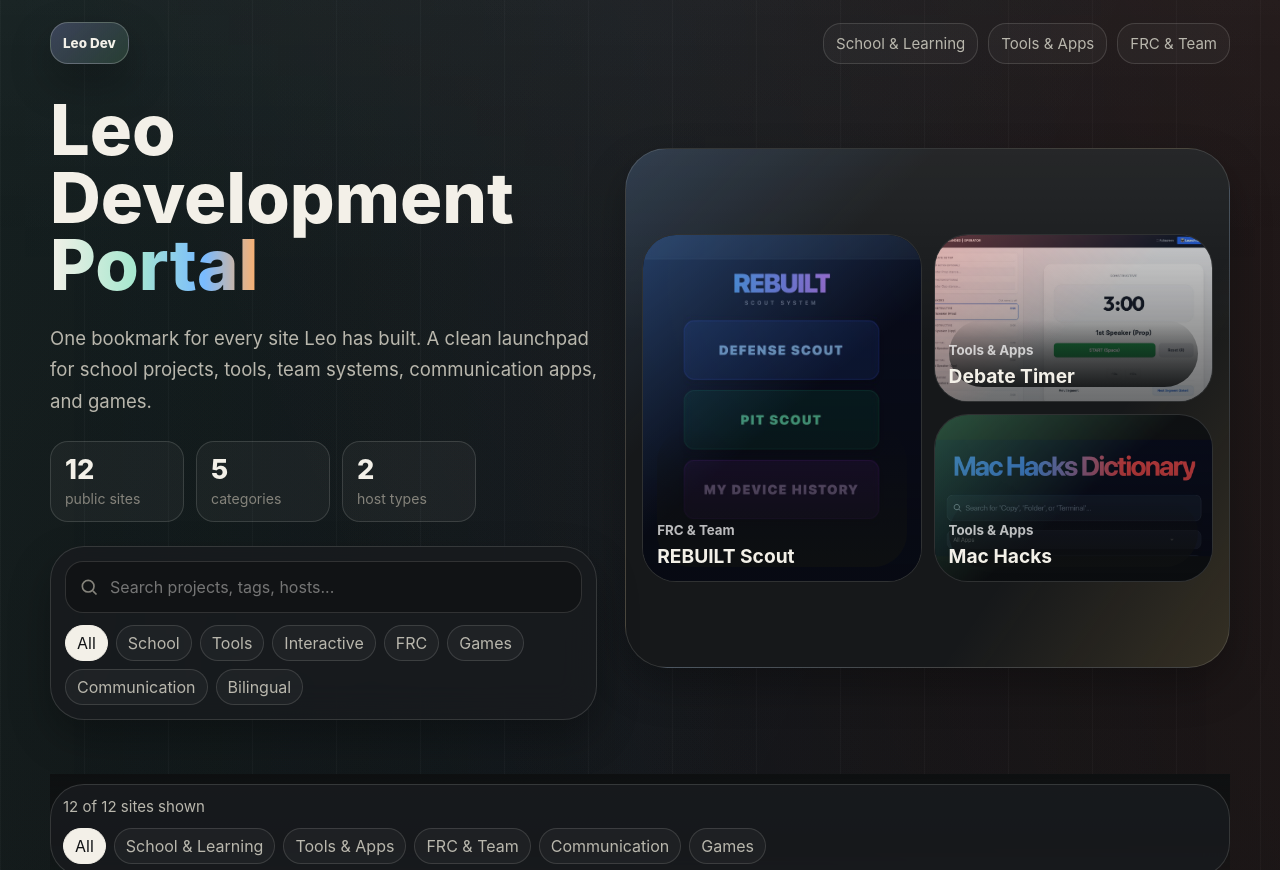
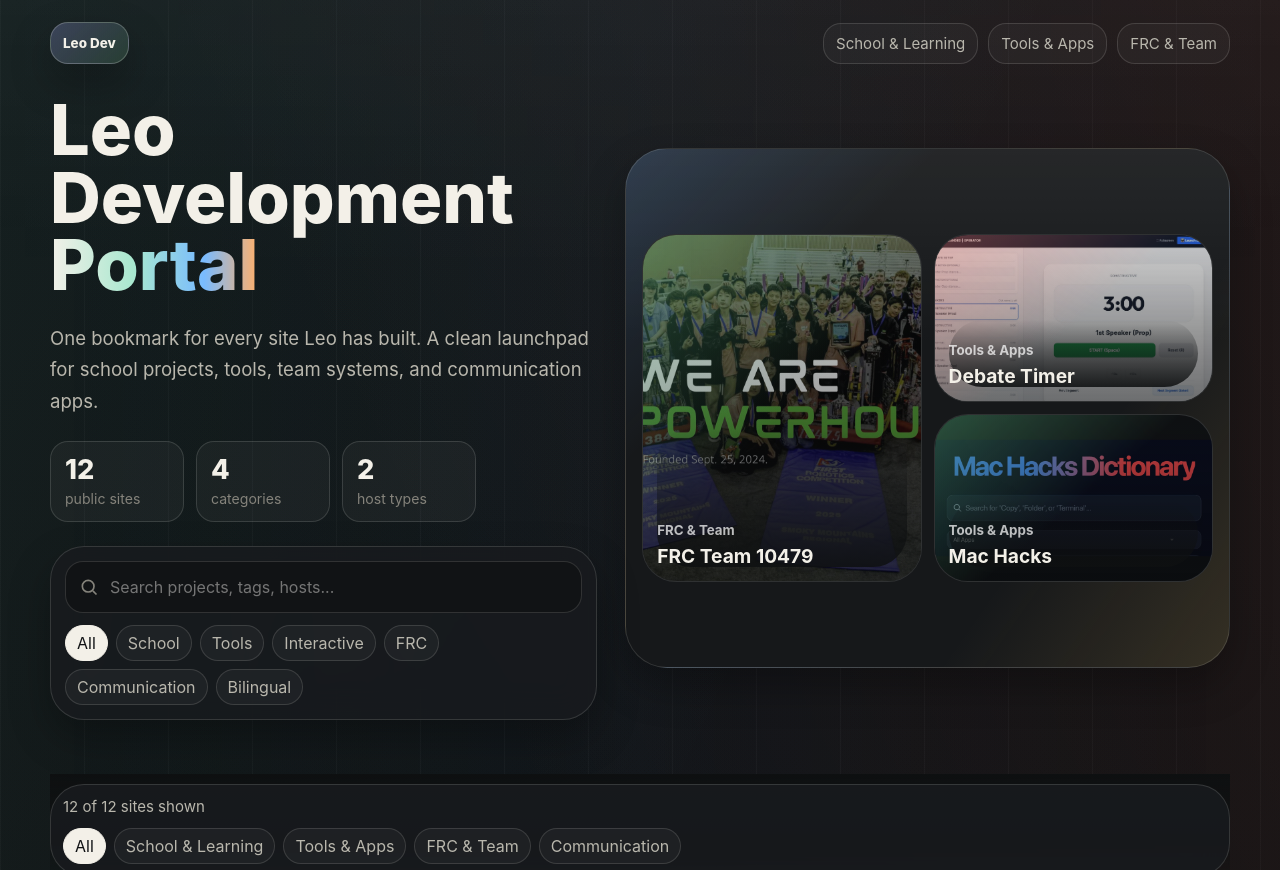
Before and after one commit to leonardzyxu-ui/Leo-Dev-Portal, a plain HTML site: page index.html in a window 1280 px wide. Shown: the top 870 px of the page. Drawn offline with Linux system fonts and the light colour scheme.

Commit message:
Promote FRC team site in portal

```diff
--- a/index.html
+++ b/index.html
@@ -71,24 +71,6 @@
     button,
     input {
       font: inherit;
-    }
-
-    @supports (corner-shape: squircle) {
-      .brand-mark,
-      .top-link,
-      .stat,
-      .control-panel,
-      .search,
-      .filter-btn,
-      .showcase-panel,
-      .mini-card,
-      .results-inner,
-      .project-card,
-      .tag,
-      .open-link,
-      .empty-state {
-        corner-shape: squircle;
-      }
     }
 
     .page {
@@ -577,13 +559,6 @@
         rgba(255, 255, 255, 0.05);
     }
 
-    .thumb-game::before {
-      background:
-        repeating-linear-gradient(90deg, rgba(255, 255, 255, 0.18) 0 14px, transparent 14px 28px),
-        repeating-linear-gradient(0deg, transparent 0 28px, rgba(255, 255, 255, 0.12) 28px 29px),
-        rgba(255, 255, 255, 0.05);
-    }
-
     .thumb::before {
       inset: 10px;
       background:
@@ -904,14 +879,14 @@
     <section class="shell hero" aria-labelledby="portal-title">
       <div class="hero-copy">
         <h1 id="portal-title">Leo Development <span>Portal</span></h1>
-        <p class="lede">One bookmark for every site Leo has built. A clean launchpad for school projects, tools, team systems, communication apps, and games.</p>
+        <p class="lede">One bookmark for every site Leo has built. A clean launchpad for school projects, tools, team systems, and communication apps.</p>
         <div class="quick-stats" aria-label="Portal summary">
           <div class="stat">
             <strong id="site-count">12</strong>
             <span>public sites</span>
           </div>
           <div class="stat">
-            <strong id="category-count">5</strong>
+            <strong id="category-count">4</strong>
             <span>categories</span>
           </div>
           <div class="stat">
@@ -932,11 +907,11 @@
       </div>
 
       <div class="showcase-panel" aria-label="Featured projects">
-        <a class="mini-card" style="--accent:#62a8ff; --image-position:center top" href="https://scout-rebuilt-2026.web.app/" target="_blank" rel="noopener noreferrer">
-          <img class="mini-image" src="assets/thumbs/rebuilt-scout.jpg" alt="" onerror="this.remove()">
+        <a class="mini-card" style="--accent:#65d596; --image-position:center center" href="https://frc10479-87ff5.web.app/" target="_blank" rel="noopener noreferrer">
+          <img class="mini-image" src="assets/thumbs/frc-team-10479.jpg" alt="" onerror="this.remove()">
           <span class="mini-card-content">
             <small>FRC &amp; Team</small>
-            <strong>REBUILT Scout</strong>
+            <strong>FRC Team 10479</strong>
           </span>
         </a>
         <a class="mini-card" style="--accent:#ff766d; --image-position:center top" href="https://leonardzyxu-ui.github.io/Debate-Competition-Timer/" target="_blank" rel="noopener noreferrer">
@@ -1089,15 +1064,15 @@
         accent2: "#62a8ff"
       },
       {
-        title: "FRC10479 / Arcade Hub",
+        title: "FRC Team 10479",
         url: "https://frc10479-87ff5.web.app/",
-        category: "Games",
-        tags: ["Games", "Arcade", "Firebase"],
-        description: "A hosted arcade hub for Leo's HTML games, including Snake, Codebreaker, Sudoku, Simon Says, and Number Guess.",
+        category: "FRC & Team",
+        tags: ["FRC", "Robotics", "Team Website"],
+        description: "The main FRC Team 10479 website with team identity, robots, events, sponsors, scouting help, and brand visuals.",
         host: "Firebase Hosting",
-        thumbnail: "game",
-        image: "assets/thumbs/frc10479-arcade-hub.jpg",
-        imagePosition: "center top",
+        thumbnail: "dashboard",
+        image: "assets/thumbs/frc-team-10479.jpg",
+        imagePosition: "center center",
         code: "10479",
         accent: "#65d596",
         accent2: "#62a8ff"
@@ -1146,8 +1121,8 @@
       }
     ];
 
-    const categoryOrder = ["School & Learning", "Tools & Apps", "FRC & Team", "Communication", "Games"];
-    const tagOrder = ["All", "School", "Tools", "Interactive", "FRC", "Games", "Communication", "Bilingual"];
+    const categoryOrder = ["School & Learning", "Tools & Apps", "FRC & Team", "Communication"];
+    const tagOrder = ["All", "School", "Tools", "Interactive", "FRC", "Communication", "Bilingual"];
 
     const state = {
       query: "",
```
Also changed, not shown: assets/thumbs/frc-team-10479.jpg (added), assets/thumbs/frc10479-arcade-hub.jpg (deleted).
